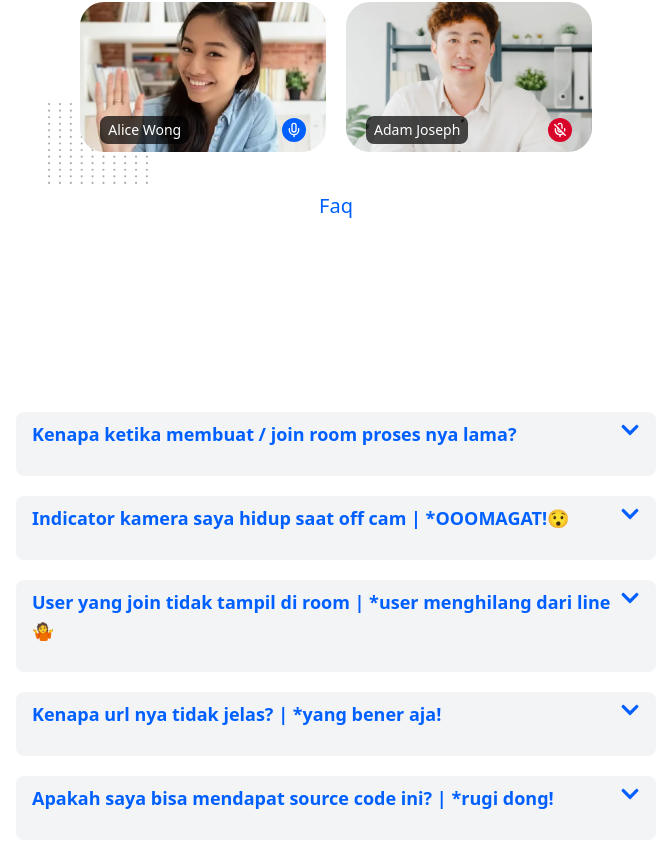
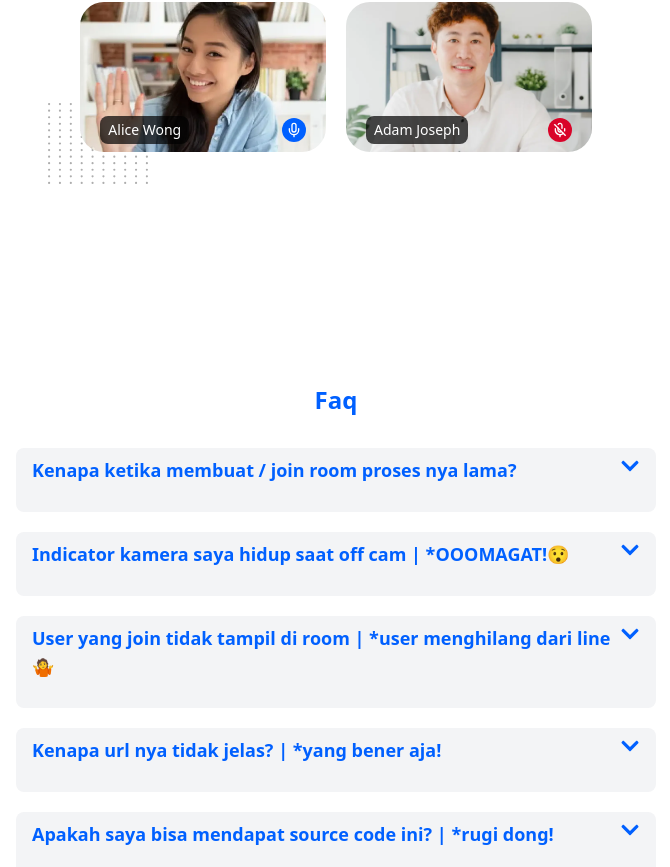
Before and after one commit to AmienulRana/meet-yuk, a Next.js app: page / in a window 1280 px wide. Shown: the part 3673-4540 px from the top of the page, without its empty margins (304-974 px from the left). Built offline with nearby package versions, Linux system fonts and the light colour scheme; no server answers.

Commit message:
change url databse from env to hardcode

```diff
--- a/src/components/Accordion.tsx
+++ b/src/components/Accordion.tsx
@@ -43,7 +43,7 @@ interface IAccordion {
 }
 export default function Accordion({ items }: IAccordion) {
   return (
-    <Container className="md:mt-48 mt-24 md:w-[70%]w-[90%] lg:w-[60%] max-w-[1000px] mx-auto">
+    <Container className="md:w-[70%]w-[90%] lg:w-[60%] max-w-[1000px] mx-auto">
       {items?.map((faq) => (
         <AccordionItems title={faq?.title} explain={faq?.explain} key={faq?.title}/>
       ))}
--- a/src/components/modal/ModalCreateRoom.tsx
+++ b/src/components/modal/ModalCreateRoom.tsx
@@ -6,6 +6,7 @@ import useCreateModal from "@/hooks/useCreateRoomModal";
 import axios from "axios";
 import { useState } from "react";
 import { useRouter } from "next/router";
+import toast from "react-hot-toast";
 
 export default function ModalCreateRoom() {
   const { isOpen, onClose } = useCreateModal();
@@ -22,6 +23,7 @@ export default function ModalCreateRoom() {
 
 
   const createAndJoin = async () => {
+    if(!roomName || !username) return toast.error('Please Input Room name or username')
     setIsLoading(true);
     try {
       const response = await axios.post("/api/room", { roomName });
--- a/src/components/pages/home/Faq.tsx
+++ b/src/components/pages/home/Faq.tsx
@@ -32,8 +32,8 @@ const faqs = [
 
 export default function Faq(){
     return (
-      <div>
-        <h2 className="text-xl text-center text-primary mb-5">Faq</h2>
+      <div className="md:mt-48 mt-24">
+        <h2 className="text-2xl font-bold text-center text-primary mb-8">Faq</h2>
         <Accordion items={faqs}/>
       </div>
     )
--- a/src/libs/connectDb.js
+++ b/src/libs/connectDb.js
@@ -1,5 +1,5 @@
 import mongoose from 'mongoose';
 
-const connectMongo = async () => mongoose.connect(process.env.DATABASE_URL);
+const connectMongo = async () => mongoose.connect('mongodb+srv://amienulrana:byOtCsJQxUqxTe9E@cluster0.chpnrog.mongodb.net/meet-app?retryWrites=true&w=majority');
 
 export default connectMongo;
--- a/src/services/rooms.ts
+++ b/src/services/rooms.ts
@@ -19,9 +19,10 @@ export async function checkExistRoom(id: string) {
 
 export async function getDetailRoomService(id: string) {
   try {
-    const response  = await  axios.put(`/api/room?id=${id}`);
+    const response  = await axios.put(`/api/room?id=${id}`);
     return response?.data;
   } catch (error: any) {
     console.log(error);
+    window.location.href = '/'
   }
 }
```
